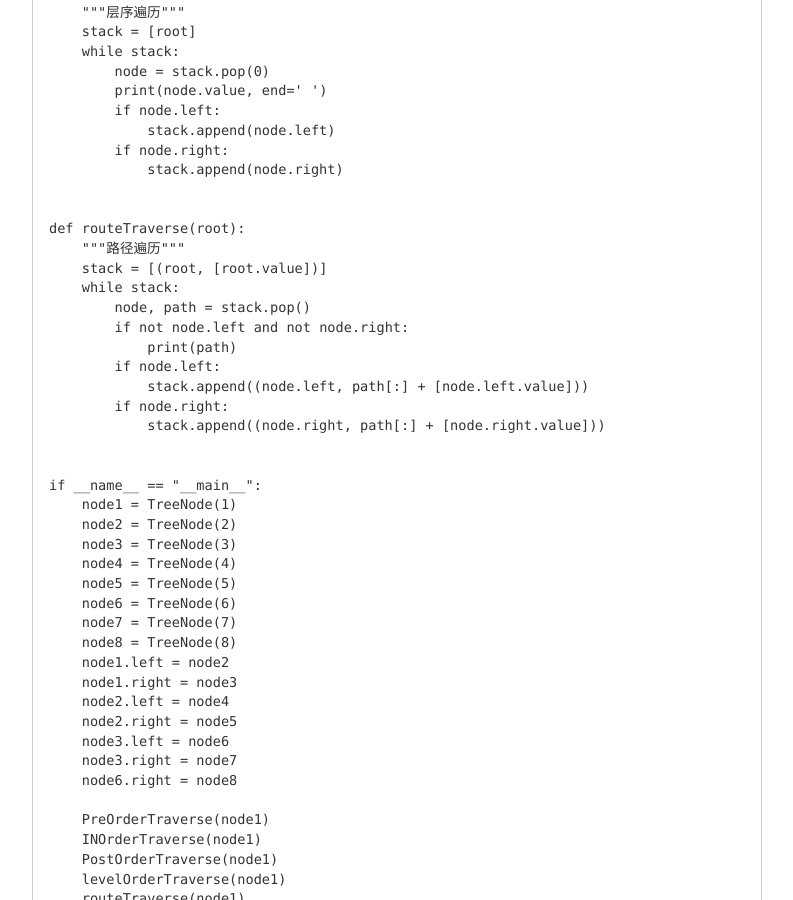
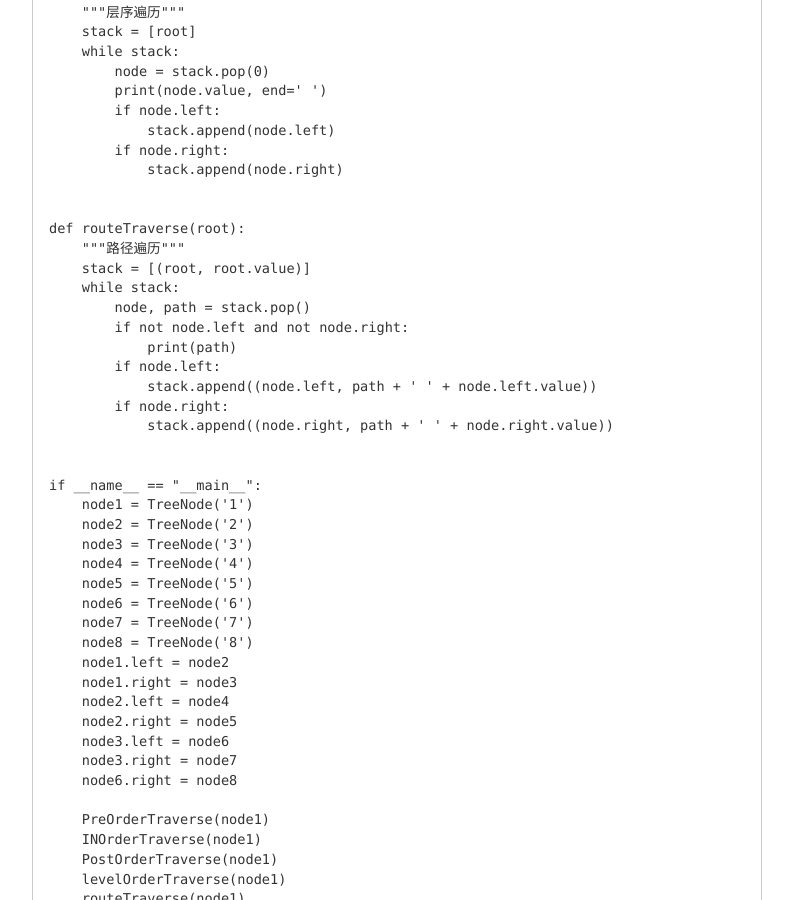
Before and after one commit to AccelYu/AccelYu.github.io, a Jekyll site: the page built from _posts/2020-05-15-tree_base.md, in a window 1280 px wide and 900 px high, scrolled down 1333 px. Shown: the whole window, without its empty margins (118-911 px from the left). Built offline with Jekyll 4.4.1, drawn with Linux system fonts in a browser that asks for light colours; some web fonts are replaced; comment, search, counter and statistics services are not loaded; a style sheet for code colours, icons or effects is not loaded; some of the changed text lies outside the part shown.

```diff
--- a/_posts/2020-05-15-tree_base.md
+++ b/_posts/2020-05-15-tree_base.md
@@ -72,26 +72,26 @@ def levelOrderTraverse(root):
 
 def routeTraverse(root):
     """路径遍历"""
-    stack = [(root, [root.value])]
+    stack = [(root, root.value)]
     while stack:
         node, path = stack.pop()
         if not node.left and not node.right:
             print(path)
         if node.left:
-            stack.append((node.left, path[:] + [node.left.value]))
+            stack.append((node.left, path + ' ' + node.left.value))
         if node.right:
-            stack.append((node.right, path[:] + [node.right.value]))
+            stack.append((node.right, path + ' ' + node.right.value))
 
 
 if __name__ == "__main__":
-    node1 = TreeNode(1)
-    node2 = TreeNode(2)
-    node3 = TreeNode(3)
-    node4 = TreeNode(4)
-    node5 = TreeNode(5)
-    node6 = TreeNode(6)
-    node7 = TreeNode(7)
-    node8 = TreeNode(8)
+    node1 = TreeNode('1')
+    node2 = TreeNode('2')
+    node3 = TreeNode('3')
+    node4 = TreeNode('4')
+    node5 = TreeNode('5')
+    node6 = TreeNode('6')
+    node7 = TreeNode('7')
+    node8 = TreeNode('8')
     node1.left = node2
     node1.right = node3
     node2.left = node4
```
